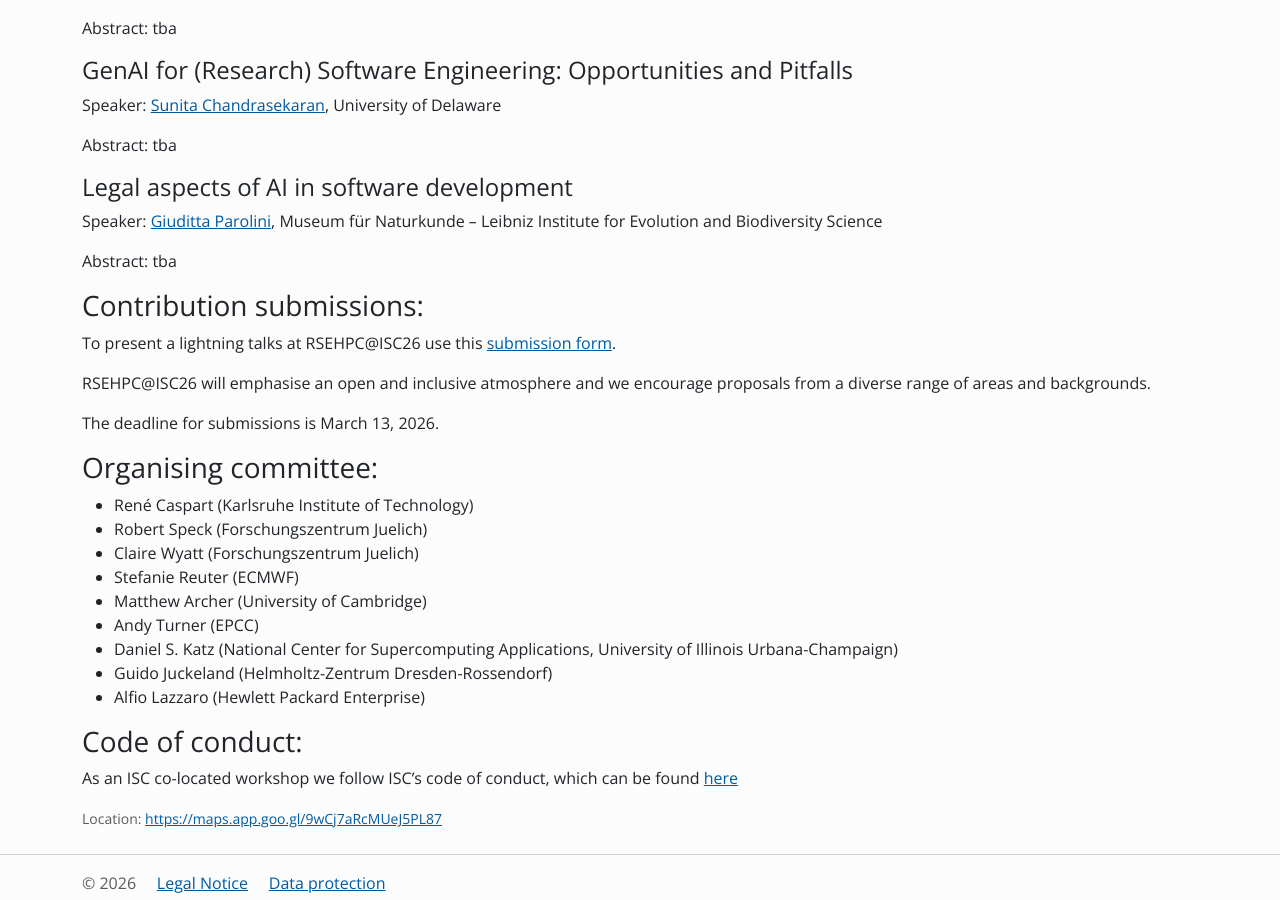
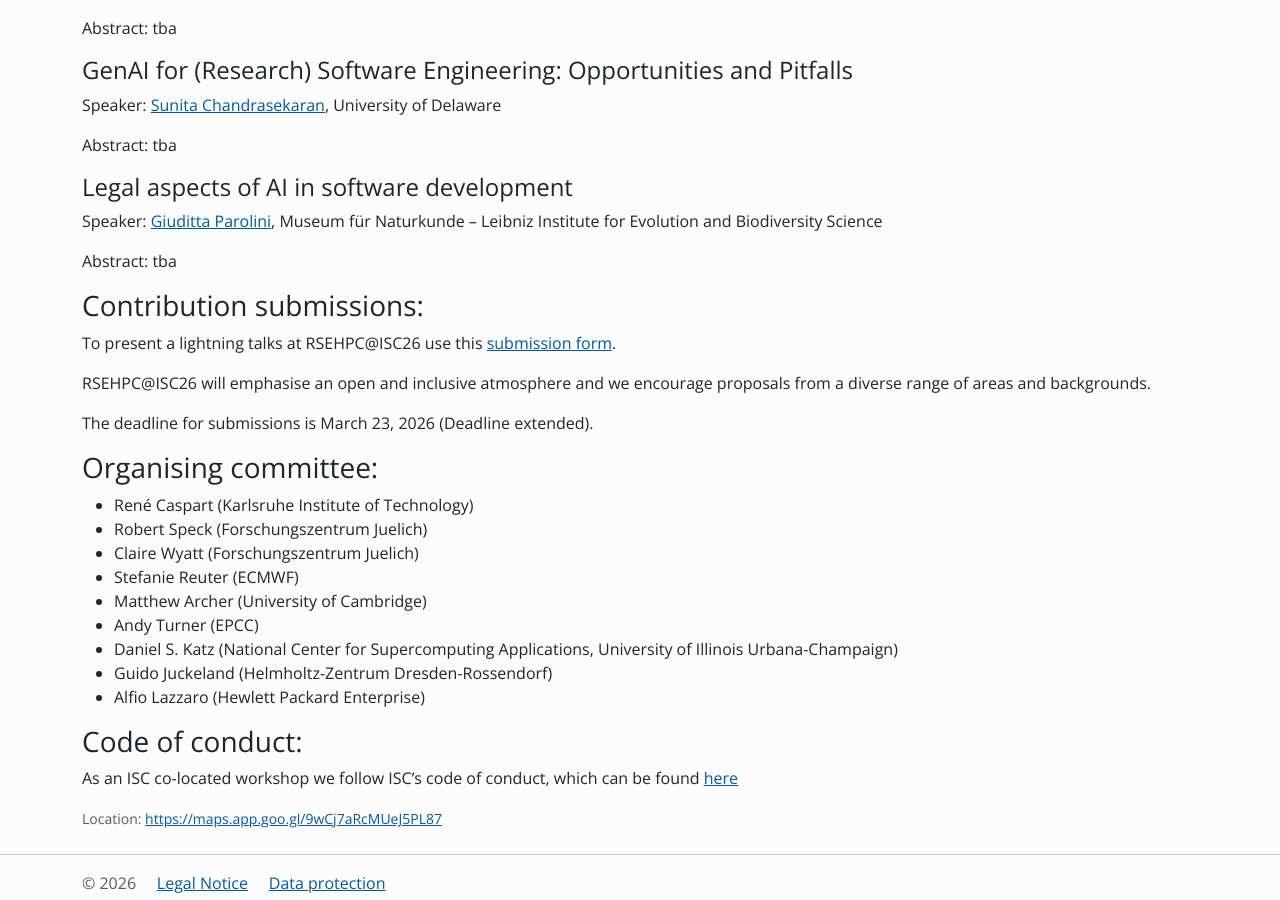
Before and after one commit to Helmholtz-HiRSE/helmholtz-hirse.github.io, a Jekyll site: the page built from _events/2026_06_26-rsehpcatisc.md, in a window 1280 px wide and 900 px high, scrolled down 2190 px. Built offline with Jekyll 4.4.1, drawn with Linux system fonts in a browser that asks for light colours; nearby versions of some CDN libraries.

Commit message:
Extend submission deadline to March 23, 2026
Updated the submission deadline for lightning talks.

```diff
--- a/_events/2026_06_26-rsehpcatisc.md
+++ b/_events/2026_06_26-rsehpcatisc.md
@@ -99,7 +99,7 @@ To present a lightning talks at RSEHPC@ISC26 use this [submission form](https://
 
 RSEHPC@ISC26 will emphasise an open and inclusive atmosphere and we encourage proposals from a diverse range of areas and backgrounds.
 
-The deadline for submissions is March 13, 2026.
+The deadline for submissions is March 23, 2026 (Deadline extended).
 
 ### Organising committee:
 {: #orga}
```
